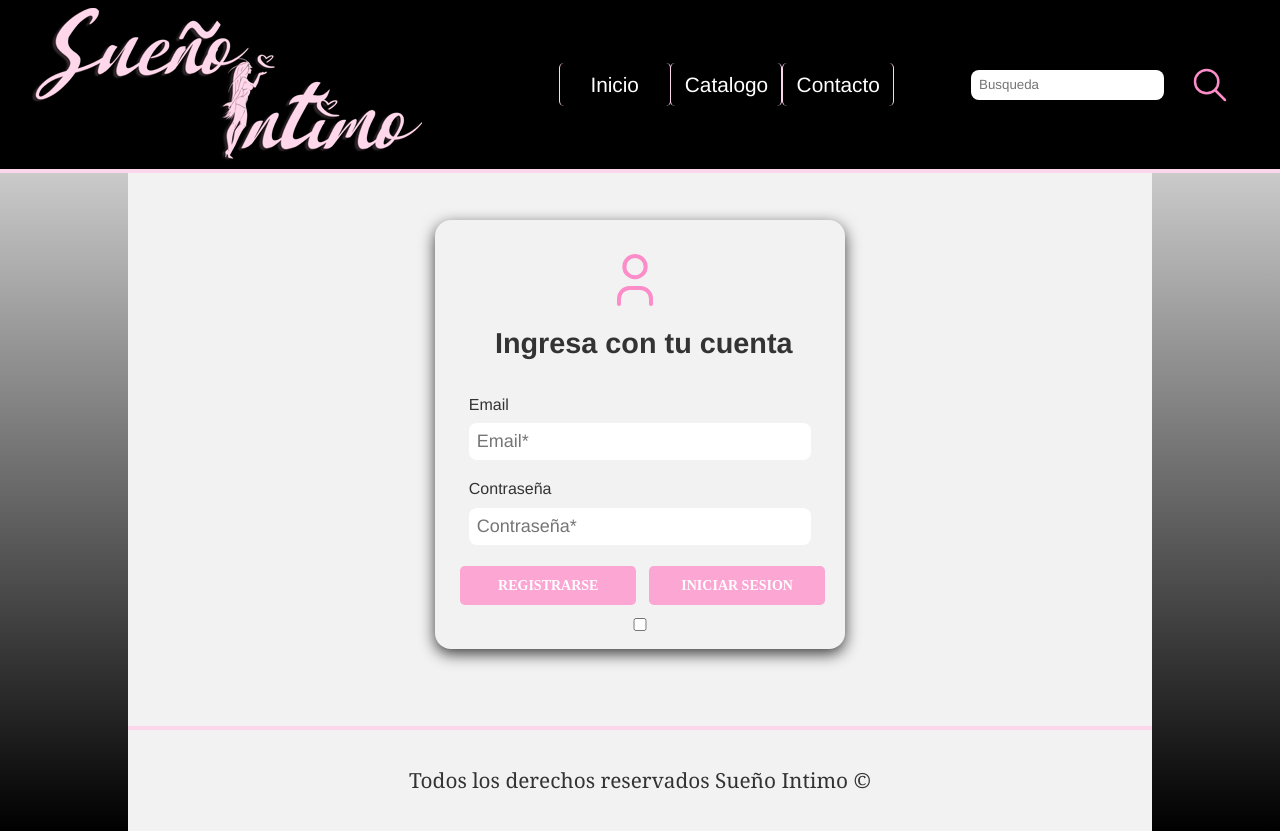
After one commit to AndresDVD/SuenoIntimo-WEB, a PHP site: page /SuenoIntimo-WEB/php/borrarUsuario.php in a window 1280 px wide. The commit adds this page. Run offline with PHP 8.4, Linux system fonts and the light colour scheme; the visitor is signed in with stand-in values (Sample User, id 1).

Commit message:
avance_borrar_usuario

```diff
--- a/css/style.css
+++ b/css/style.css
@@ -209,7 +209,24 @@ body {
     border-right: black 1px solid;
     border-radius: 5px;
 }
+.created_later{
+    text-decoration: none;
+}
+.div_opciones{
+    float: right;
+    align-items: center;
+    display: flex;
+    flex-direction: column;
+    margin: 0 auto;
+}
+.menu_desplegable1{
+    list-style: none;
+    display: none;
+}
 
+.div_opciones:hover > ul{
+    display: block;
+}
 .menu-icono:hover {
     background-color: var(--secundario);
     border-radius: 5px;
--- /dev/null
+++ b/php/borrarUsuario.php
@@ -0,0 +1,111 @@
+
+<?php
+
+    session_start();
+
+    if($_SESSION['tipo'] == 'usuario'){
+        header("location: ./../index.php");
+        }else{
+
+?>
+
+<!DOCTYPE html>
+<html lang="en">
+<head>
+    <meta charset="UTF-8">
+    <meta http-equiv="X-UA-Compatible" content="IE=edge">
+    <meta name="viewport" content="width=device-width, initial-scale=1.0">
+    <title>Logeo</title>
+    <link rel="stylesheet" href="../css/style.css" />
+    <?php require_once "scripts.php"; ?>
+</head>
+<body>
+    <p><br></p>
+    <p><br></p>
+    <p><br></p>
+    <header>
+        <div class="cabecera">
+            <span class="menu-icono">Menú</span>
+            <div class="navegar-cabecera">
+                <img src="../imgs/Sueño Intimo 2 (Transparente).png">
+                <div class="cab">
+                    <nav id="navegar">
+                        <a href="../index.php" class="btn">Inicio</a>
+                        <a href="../index.php #servic" class="btn">Catalogo</a>
+                        <a href="../index.php #contac2" class="btn">Contacto</a>
+                    </nav>
+                </div>
+                <div class="busqueda">
+                    <input type="text" placeholder="Busqueda" name="barra_buscar" id="id_barra_buscar">
+                    <svg xmlns="http://www.w3.org/2000/svg" class="icono_buscar" id="id-icono-buscar" width="40" height="40" viewBox="0 0 24 24" stroke-width="1.5" stroke="#fc8dc8" fill="none" stroke-linecap="round" stroke-linejoin="round">
+                        <path stroke="none" d="M0 0h24v24H0z" fill="none"/>
+                        <circle cx="10" cy="10" r="7" />
+                        <line x1="21" y1="21" x2="15" y2="15" />
+                      </svg>
+                </div>
+            </div>
+        </div>
+    </header>
+    <main class="contenedor">
+        <section class="contacto1" id="contac1">
+            <form class="formulario" id="formulario1" method="post">
+                <fieldset>
+                    <div class="iconos1">
+                        <svg xmlns="http://www.w3.org/2000/svg" class="icon icon-tabler icon-tabler-user" width="64" height="64" viewBox="0 0 24 24" stroke-width="1.5" stroke="#fc8dc8" fill="none" stroke-linecap="round" stroke-linejoin="round">
+                            <path stroke="none" d="M0 0h24v24H0z" fill="none"/>
+                            <circle cx="12" cy="7" r="4" />
+                            <path d="M6 21v-2a4 4 0 0 1 4 -4h4a4 4 0 0 1 4 4v2" />
+                          </svg>
+                    </div>
+                    <h3>Ingresa con tu cuenta</h3>
+                    <div class="contener-campos">
+                        <div class="campo" id="nombrelogeo" style="display: none;">
+                            <label>Nombre</label>
+                            <input type="text" placeholder="Nombre Completo*" name="nombrelog1" id="nombrelog">
+                        </div>
+                        <div class="campo">
+                            <label>Email</label>
+                            <input type="email" placeholder="Email*" name="emaillogeo1"  id="emaillogeo">
+                        </div>
+                        <div class="campo">
+                            <label id="">Contraseña</label>
+                            <input type="password" placeholder="Contraseña*" name="contraseñalogeo1"  id="contraseñalogeo">
+                        </div>
+                        <div class="botones">
+                            <div class="enviar1" id="botonregistro">
+                            <span>Registrarse</span>
+                            </div>
+                            <div class="enviar1" id="botonlogeo">
+                            <span>Iniciar Sesion</span>
+                            </div>
+                        </div>
+                        <input type="checkbox" id="cbox" value="admin" style="
+
+                        <?php
+
+                        if(isset($_SESSION['user'])){
+                        if($_SESSION['tipo'] == 'admin'){
+                                echo "display:block;";
+                            }
+                        }else{
+                                echo "display:none;";
+                            }
+                            ?>">
+
+                        <div class="checkbox">
+                        </div>
+                    </div>
+                </fieldset>
+            </form>
+        </section>
+    </main>
+    <footer class="pie">
+        <p>Todos los derechos reservados Sueño Intimo ©</p>
+    </footer>
+    <script src="https://code.jquery.com/jquery-3.5.1.min.js"></script>
+    <script src="../js/scriptslogeo.js"></script>
+</body>
+</html>
+<?php
+    }
+?>
```
Also changed, not shown: php/main.php (+25 -9 lines).
